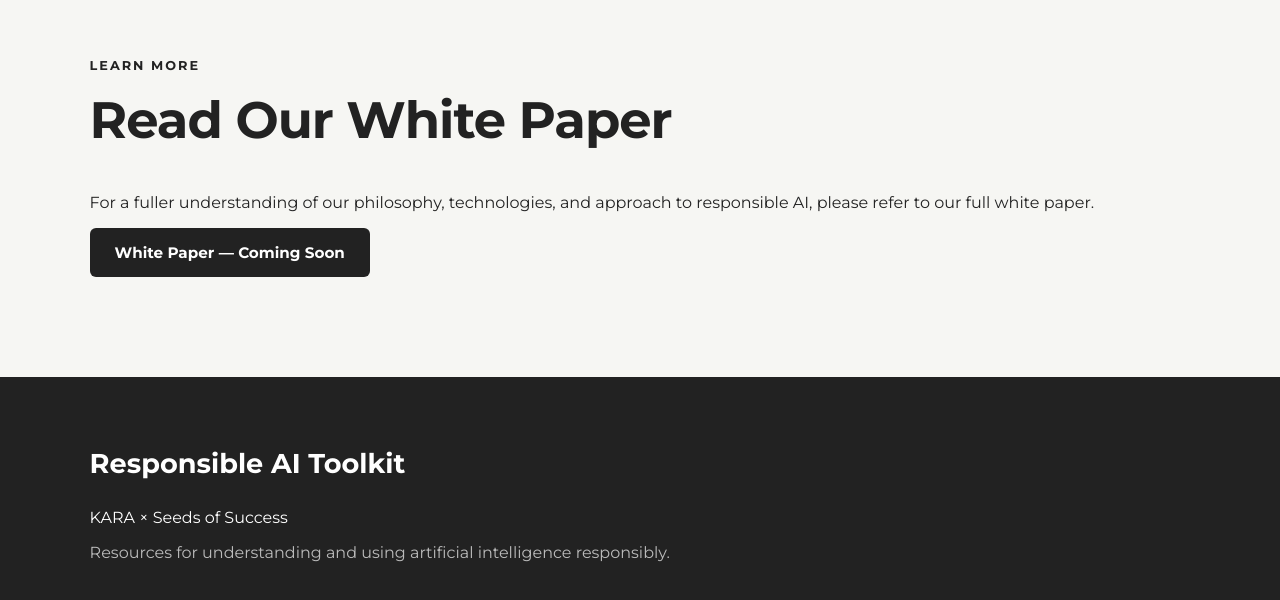
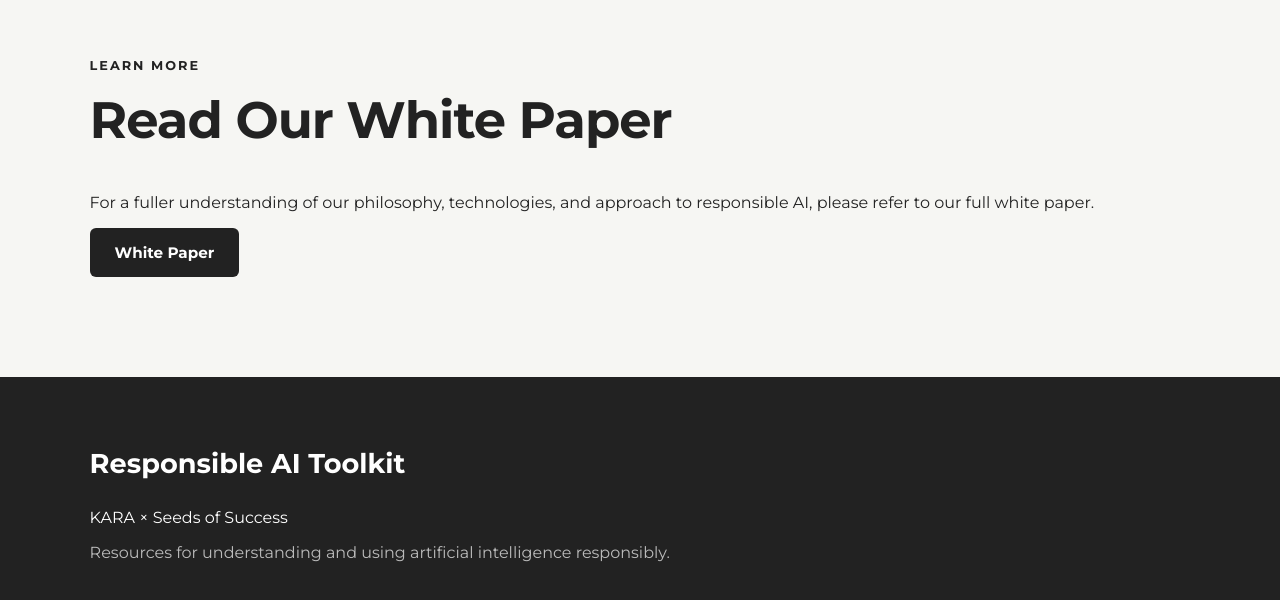
Before and after one commit to mkim314/Capstone-x-KARA-Responsible-AI-Toolkit-, a React (Vite) app: page /how-we-work-with-ai in a window 1280 px wide. Shown: the part 2711-3311 px from the top of the page. Built offline with nearby package versions, Linux system fonts and the light colour scheme.

Commit message:
Add files via upload
Linked white paper to How We Work With AI section

```diff
--- a/src/pages/HowWeWorkWithAI.jsx
+++ b/src/pages/HowWeWorkWithAI.jsx
@@ -175,7 +175,9 @@ export default function HowWeWorkWithAI() {
           </p>
 
           <span className="button" aria-disabled="true">
-            White Paper — Coming Soon
+            <a href="../../documentation/KARA x Seeds of Success_ Responsible AI White Paper (Draft).pdf" target="_blank" rel="noopener noreferrer">
+                White Paper
+            </a>
           </span>
         </div>
       </section>
```
